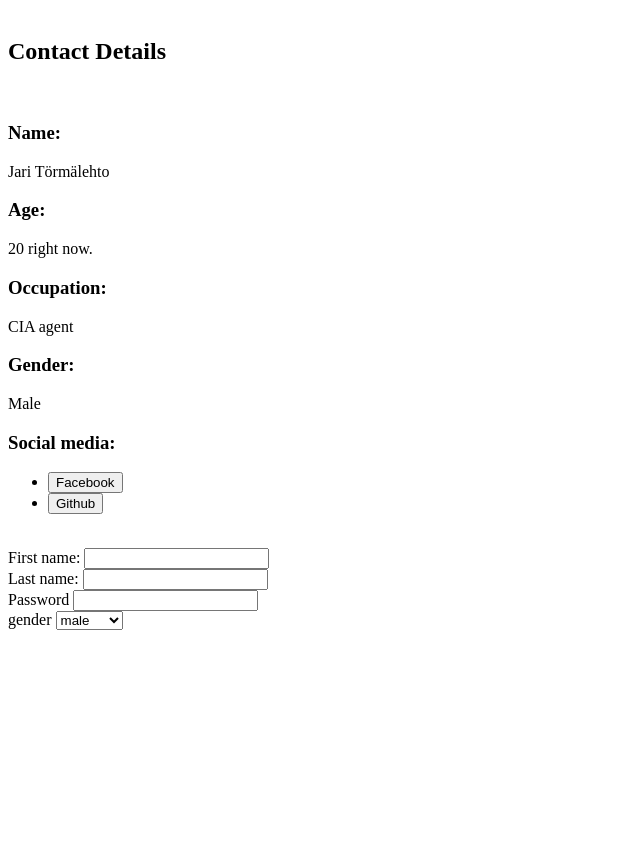
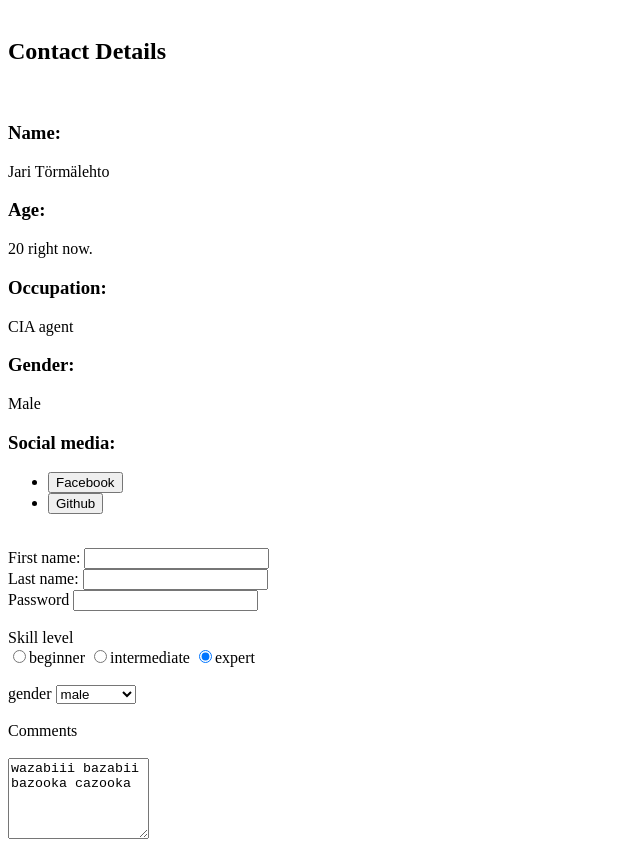
Before and after one commit to JariTormalehto/Web-technologies, a plain HTML site: page index.html in a window 1280 px wide. Shown: the part 66-921 px from the top of the page, without its empty margins (0-640 px from the left). Before the commit the page ends 800 px from the top, so only its background shows below. Drawn offline with Linux system fonts and the light colour scheme.

Commit message:
Skill-level

```diff
--- a/index.html
+++ b/index.html
@@ -8,7 +8,7 @@
         <h2>Contact Details</h2>
         <br/>
         <h3>Name:</h3>
-        <p>Jari Törmälehto</p>
+        <p>Jari T&ouml;rm&auml;lehto</p>
         <h3>Age:</h3>
         <p>20 right now.</p>
         <h3>Occupation:</h3>
@@ -35,10 +35,25 @@
 		<label name="password">Password</label>
 		<input name="password" type="password">
 	<br>
+	<br>
+			<label>Skill level</label>
+			<br>
+			<input type="radio" name="skill value="beginner" checked>beginner</input>
+			<input type="radio" name="skill value="intermediate" checked>intermediate</input>
+			<input type="radio" name="skill value="expert" checked>expert</input>
+	<br>
+	<br>
 		<label name="gender">gender</label>
 			<select name="gender">
 				<option value="male">male</option>
 				<option value="female">Female</option>
+				<option value="confused">Confused</option>
 			</select>
+		<br>
+		<br>
+		<label name="comments">Comments</label>
+		<br>
+		<br>
+		<textarea name="comments" rows="5" cols="15">wazabiii bazabii bazooka cazooka</textarea>
     </body>
 </html>
```
Lines whose indentation alone changed are shown as unchanged.
